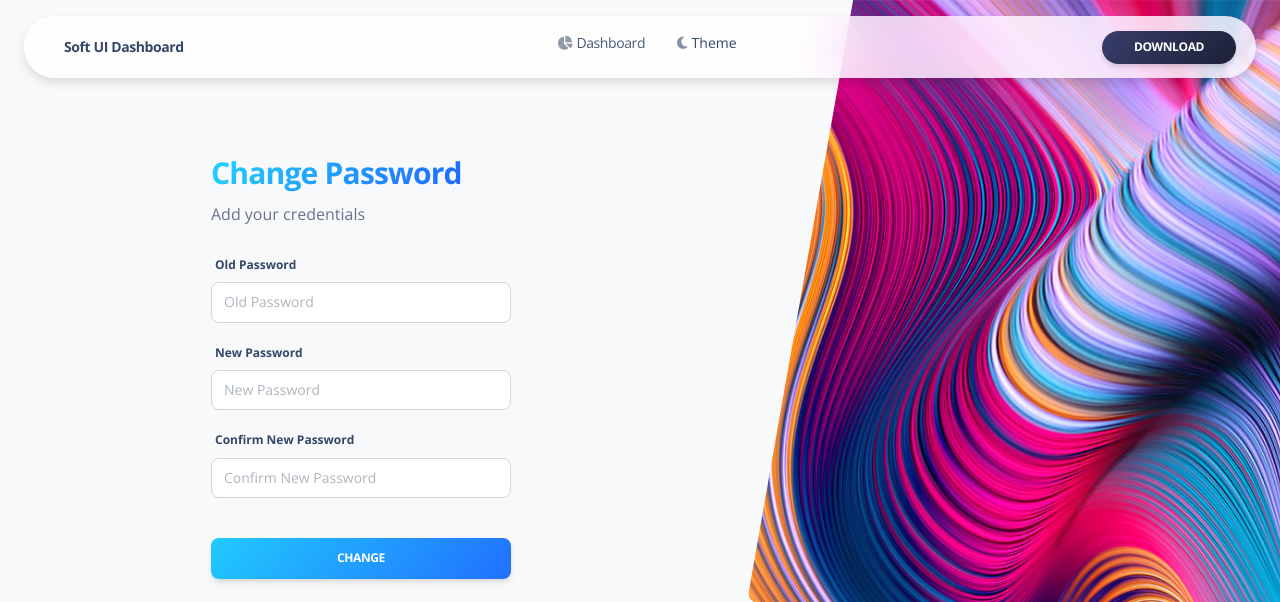
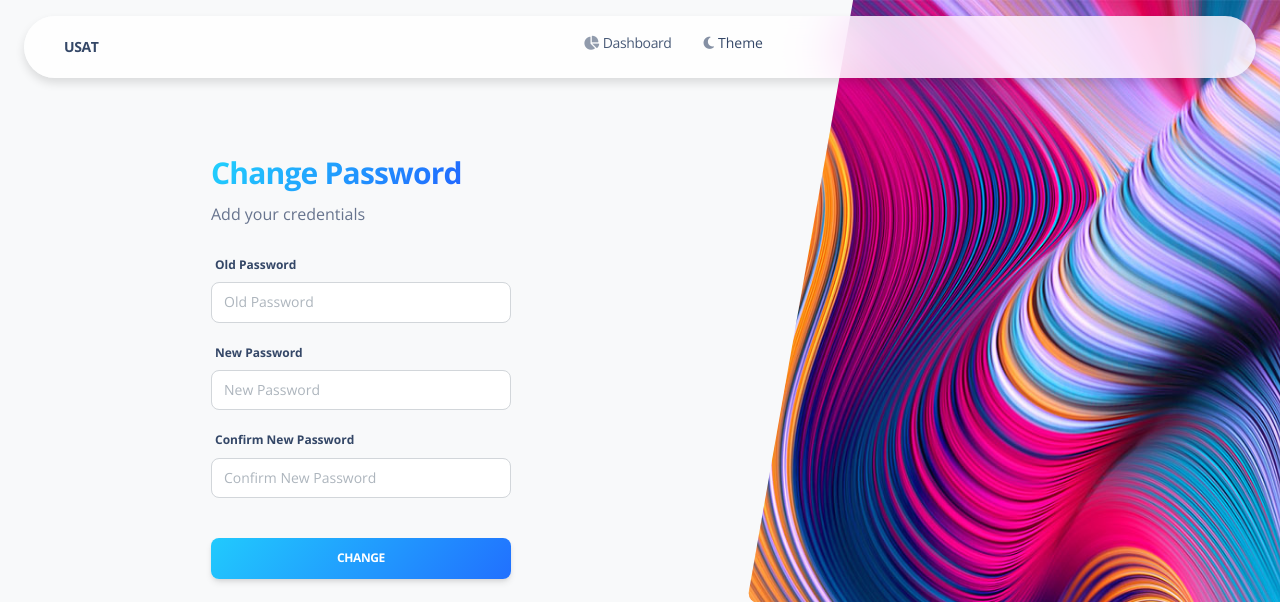
Before and after one commit to ZCuak/PryHorarioTesis, a Django app: page /accounts/password-change/ in a window 1280 px wide. Shown: the top 602 px of the page. Run offline with Django 5.2, Linux system fonts and the light colour scheme; a user stored in the database is signed in; data comes from the database, SQL or seed files in the repository; some libraries are stand-ins or nearby versions.

Commit message:
first commit

```diff
--- a/admin_soft/templates/includes/navigation-fullscreen.html
+++ b/admin_soft/templates/includes/navigation-fullscreen.html
@@ -2,7 +2,7 @@
   <nav class="navbar navbar-expand-lg blur blur-rounded top-0 z-index-3 shadow position-absolute my-3 py-2 start-0 end-0 mx-4">
     <div class="container-fluid pe-0">
       <a class="navbar-brand font-weight-bolder ms-lg-0 ms-3 " href="/">
-        Soft UI Dashboard
+        USAT
       </a>
       <button class="navbar-toggler shadow-none ms-2" type="button" data-bs-toggle="collapse" data-bs-target="#navigation" aria-controls="navigation" aria-expanded="false" aria-label="Toggle navigation">
           <span class="navbar-toggler-icon mt-2">
@@ -33,9 +33,9 @@
 
         <ul class="navbar-nav d-lg-block d-none">
           <li class="nav-item">
-            <a target="_blank"
+            {% comment %} <a target="_blank"
                href="https://appseed.us/product/soft-ui-dashboard/django/"
-               class="btn btn-sm btn-round mb-0 me-1 bg-gradient-dark">Download</a>
+               class="btn btn-sm btn-round mb-0 me-1 bg-gradient-dark">Download</a> {% endcomment %}
           </li>
         </ul>
       </div>
```
